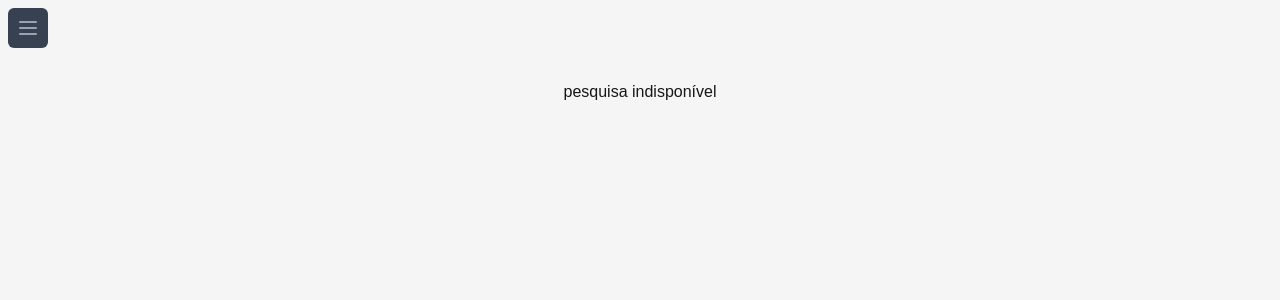
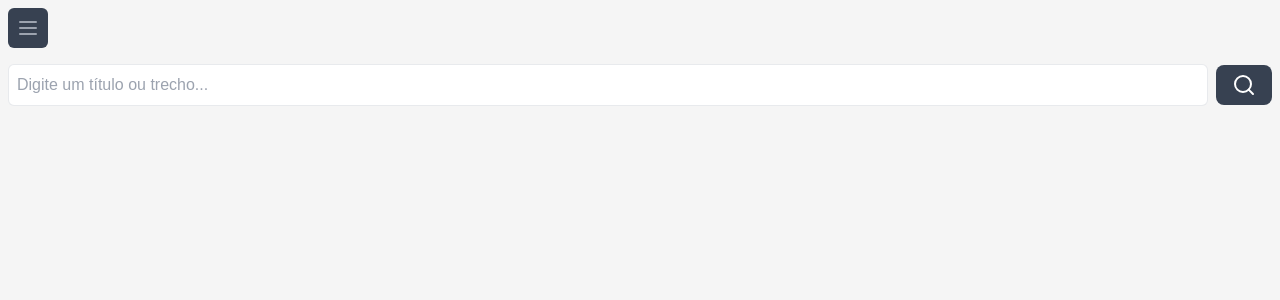
Before and after one commit to antonielzeferino/poesia-plena, a Next.js app: page /pesquisar in a window 1280 px wide. Shown: the top 300 px of the page. Built offline with nearby package versions, Linux system fonts and the light colour scheme.

Commit message:
add search feature

```diff
--- a/src/app/(pages)/pesquisar/page.tsx
+++ b/src/app/(pages)/pesquisar/page.tsx
@@ -1,11 +1,126 @@
-const Search = () => {
+"use client";
+
+import Loading from "@/app/Loading";
+import { Search } from "lucide-react";
+import Link from "next/link";
+import React, { useState, useEffect } from "react";
+
+type Poem = {
+  id: string;
+  title: string;
+  content: string;
+  createdAt: Date;
+  author?: { username: string };
+};
+
+const SearchPage: React.FC = () => {
+  const [poems, setPoems] = useState<Poem[]>([]);
+  const [loading, setLoading] = useState(true);
+  const [error, setError] = useState<string | null>(null);
+  const [query, setQuery] = useState("");
+  const [inputValue, setInputValue] = useState("");
+  const [currentPage, setCurrentPage] = useState(1);
+  const [totalPages, setTotalPages] = useState(1);
+
+  const fetchPoems = async () => {
+    if (!query) {
+      setPoems([]);
+      setLoading(false);
+      return;
+    }
+
+    setLoading(true);
+    try {
+      const response = await fetch(`/api/poems/search?q=${query}&page=${currentPage}`);
+      if (!response.ok) {
+        throw new Error("Erro ao buscar poemas");
+      }
+      const data = await response.json();
+      setPoems(data.poems);
+      setTotalPages(data.totalPages);
+    } catch (err) {
+      setError(err instanceof Error ? err.message : "Erro desconhecido");
+    } finally {
+      setLoading(false);
+    }
+  };
+
+  useEffect(() => {
+    fetchPoems();
+  }, [query, currentPage]);
+
+  const handleSearchClick = () => {
+    setQuery(inputValue);
+    setCurrentPage(1);
+  };
+
   return (
-    <div className="flex flex-col items-center justify-center p-6  max-w-4xl mx-auto">
-      <h1>
-        pesquisa indisponível
-      </h1>
+    <div className="pt-2">
+      <div className="flex items-center space-x-2">
+        <input
+          type="text"
+          placeholder="Digite um título ou trecho..."
+          value={inputValue}
+          onChange={(e) => setInputValue(e.target.value)}
+          className="w-full p-2 border border-gray-300/50 rounded-md bg-contrast text-foreground"
+        />
+        <button
+          onClick={handleSearchClick}
+          className="py-2 px-4 bg-gray-700 hover:bg-gray-600 text-white rounded-lg"
+        >
+          <Search />
+        </button>
+      </div>
+
+      {loading && <Loading />}
+      {error && <p className="text-red-500">{error}</p>}
+
+      {poems.length > 0 ? (
+        <ul className="space-y-4 mt-4">
+          {poems.map((poem) => (
+            <li key={poem.id} className="border-b p-4 bg-contrast rounded-md text-start border-gray-500 dark:border-white/70">
+              <h2 className="text-lg font-semibold text-foreground">{poem.title}</h2>
+              {poem.author && (
+                <p className="text-sm text-muted">Por {poem.author.username}</p>
+              )}
+              <p className="text-foreground mt-2 line-clamp-3 text-justify break-words hyphens-auto">
+                {poem.content}
+              </p>
+              <Link href={`/poema/${poem.id}`} className="text-link hover:underline text-sm">
+                Ler mais
+              </Link>
+            </li>
+          ))}
+        </ul>
+      ) : query && !loading ? (
+        <p className="text-muted mt-4">Nenhum poema encontrado.</p>
+      ) : null}
+
+      {poems.length > 0 && (
+        <div className="flex justify-between items-center mt-6">
+          <button
+            onClick={() => setCurrentPage((prev) => Math.max(prev - 1, 1))}
+            disabled={currentPage === 1}
+            className="px-4 py-2 bg-gray-700 text-foreground rounded-md disabled:opacity-50 disabled:cursor-not-allowed"
+          >
+            Anterior
+          </button>
+
+          <span className="text-sm text-muted">
+            Página {currentPage} de {totalPages}
+          </span>
+
+          <button
+            onClick={() => setCurrentPage((prev) => Math.min(prev + 1, totalPages))}
+            disabled={currentPage === totalPages}
+            className="px-4 py-2 bg-gray-600 text-gray-200 rounded-md disabled:opacity-50 disabled:cursor-not-allowed"
+          >
+            Próxima
+          </button>
+        </div>
+      )}
     </div>
-   );
-}
+  );
+};
 
-export default Search;
+export default SearchPage;
--- /dev/null
+++ b/src/app/(pages)/poema/layout.tsx
@@ -0,0 +1,16 @@
+"use client";
+
+import BackBtn from "@/components/BackBtn";
+
+const PoemLayout = ({ children }: { children: React.ReactNode }) => {
+  return (
+    <div className="flex flex-col">
+      <header className="w-full flex justify-start p-4">
+        <BackBtn />
+      </header>
+      <main className="w-full md:px-6 pb-4">{children}</main>
+    </div>
+  );
+};
+
+export default PoemLayout;
--- a/src/app/api/poems/search/route.ts
+++ b/src/app/api/poems/search/route.ts
@@ -1,53 +1,48 @@
 import { prisma } from "@/lib/prisma";
+import { Prisma } from "@prisma/client";
 import { NextRequest, NextResponse } from "next/server";
 
 export async function GET(req: NextRequest) {
   const { searchParams } = new URL(req.url);
-  const searchQuery = searchParams.get("search") || "";
-  const sortOrder = searchParams.get("sort") || "recent";
+  const searchQuery = searchParams.get("q")?.trim() || "";
   const page = parseInt(searchParams.get("page") || "1", 10);
   const pageSize = 10;
 
+  const searchFilter: Prisma.PoemWhereInput | undefined = searchQuery
+    ? {
+        OR: [
+          { title: { contains: searchQuery, mode: Prisma.QueryMode.insensitive } },
+          { author: { is: { username: { contains: searchQuery, mode: Prisma.QueryMode.insensitive } } } },
+          { content: { contains: searchQuery, mode: Prisma.QueryMode.insensitive } },
+        ],
+      }
+    : undefined;
+
   try {
-    const poems = await prisma.poem.findMany({
-      where: {
-        OR: [
-          { title: { contains: searchQuery, mode: "insensitive" } },
-          { content: { contains: searchQuery, mode: "insensitive" } },
-          { categories: { some: { name: { contains: searchQuery, mode: "insensitive" } } } },
-          { tags: { some: { name: { contains: searchQuery, mode: "insensitive" } } } },
+    const [poems, totalPoems] = await prisma.$transaction([
+      prisma.poem.findMany({
+        where: searchFilter,
+        include: {
+          author: { select: { username: true } },
+        },
+        orderBy: [
+          { title: "asc" },
+          { author: { username: "asc" } },
+          { content: "asc" },
+          { createdAt: "desc" }
         ],
-      },
-      orderBy:
-        sortOrder === "popular"
-          ? { likes: { _count: "desc" } }
-          : sortOrder === "oldest"
-          ? { createdAt: "asc" }
-          : { createdAt: "desc" },
+        skip: (page - 1) * pageSize,
+        take: pageSize,
+      }),
+      prisma.poem.count({ where: searchFilter }),
+    ]);
 
-      include: {
-        author: { select: { username: true } },
-        _count: { select: { likes: true } },
-      },
-      skip: (page - 1) * pageSize,
-      take: pageSize,
-    });
-
-    const totalPoems = await prisma.poem.count({
-      where: {
-        OR: [
-          { title: { contains: searchQuery, mode: "insensitive" } },
-          { content: { contains: searchQuery, mode: "insensitive" } },
-          { categories: { some: { name: { contains: searchQuery, mode: "insensitive" } } } },
-          { tags: { some: { name: { contains: searchQuery, mode: "insensitive" } } } },
-        ],
-      },
-    });
-
-    const totalPages = Math.ceil(totalPoems / pageSize);
-
-    return NextResponse.json({ poems, totalPages, currentPage: page }, { status: 200 });
+    return NextResponse.json(
+      { poems, totalPages: Math.ceil(totalPoems / pageSize), currentPage: page },
+      { status: 200 }
+    );
   } catch (error) {
+    console.error("Erro ao buscar poemas:", error);
     return NextResponse.json({ error: "Erro ao buscar poemas" }, { status: 500 });
   }
 }
--- /dev/null
+++ b/src/components/BackBtn.tsx
@@ -0,0 +1,18 @@
+"use client";
+
+import { useRouter } from "next/navigation";
+
+const BackBtn = () => {
+  const router = useRouter();
+
+  return (
+    <button
+      onClick={() => router.back()}
+      className="px-4 py-2 bg-gray-700 text-white rounded-md hover:bg-gray-600"
+    >
+      Voltar
+    </button>
+  );
+};
+
+export default BackBtn;
```
